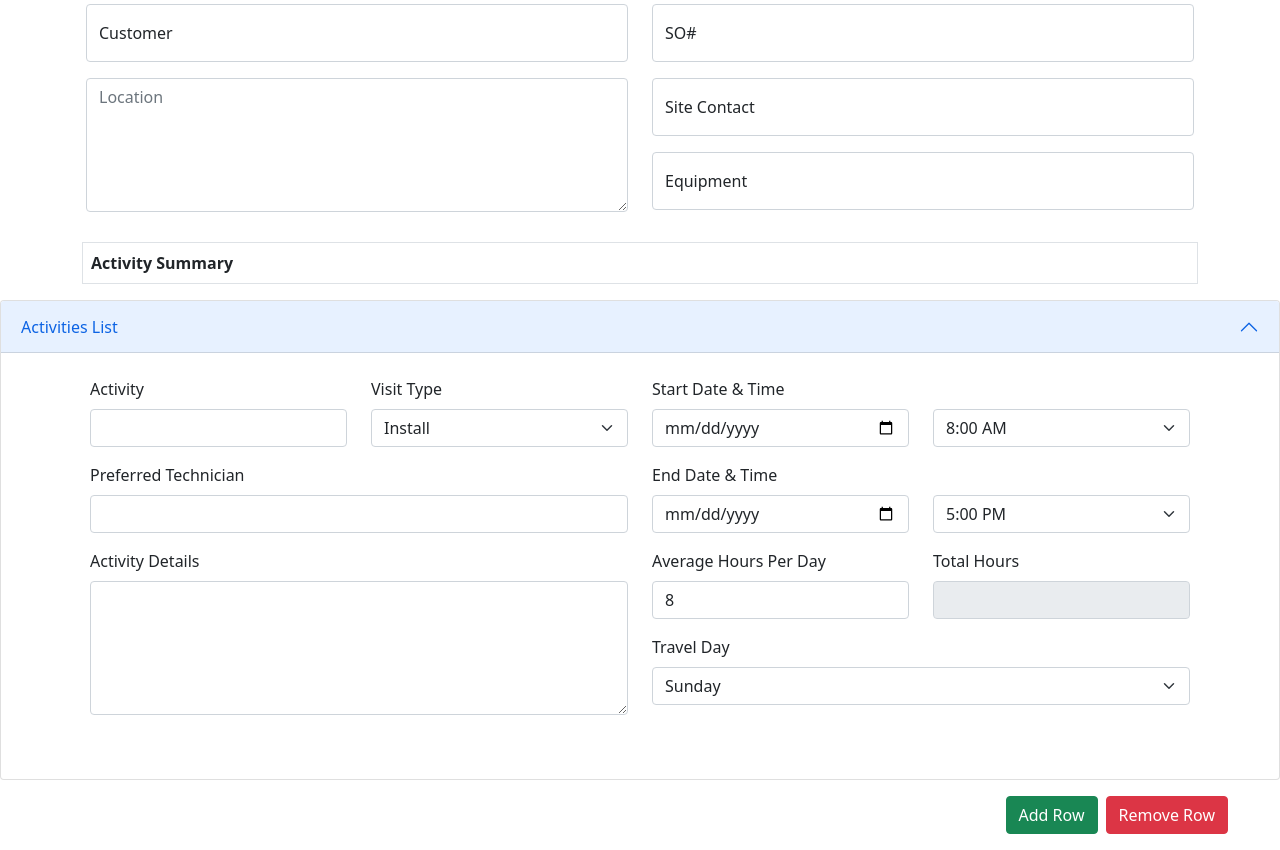
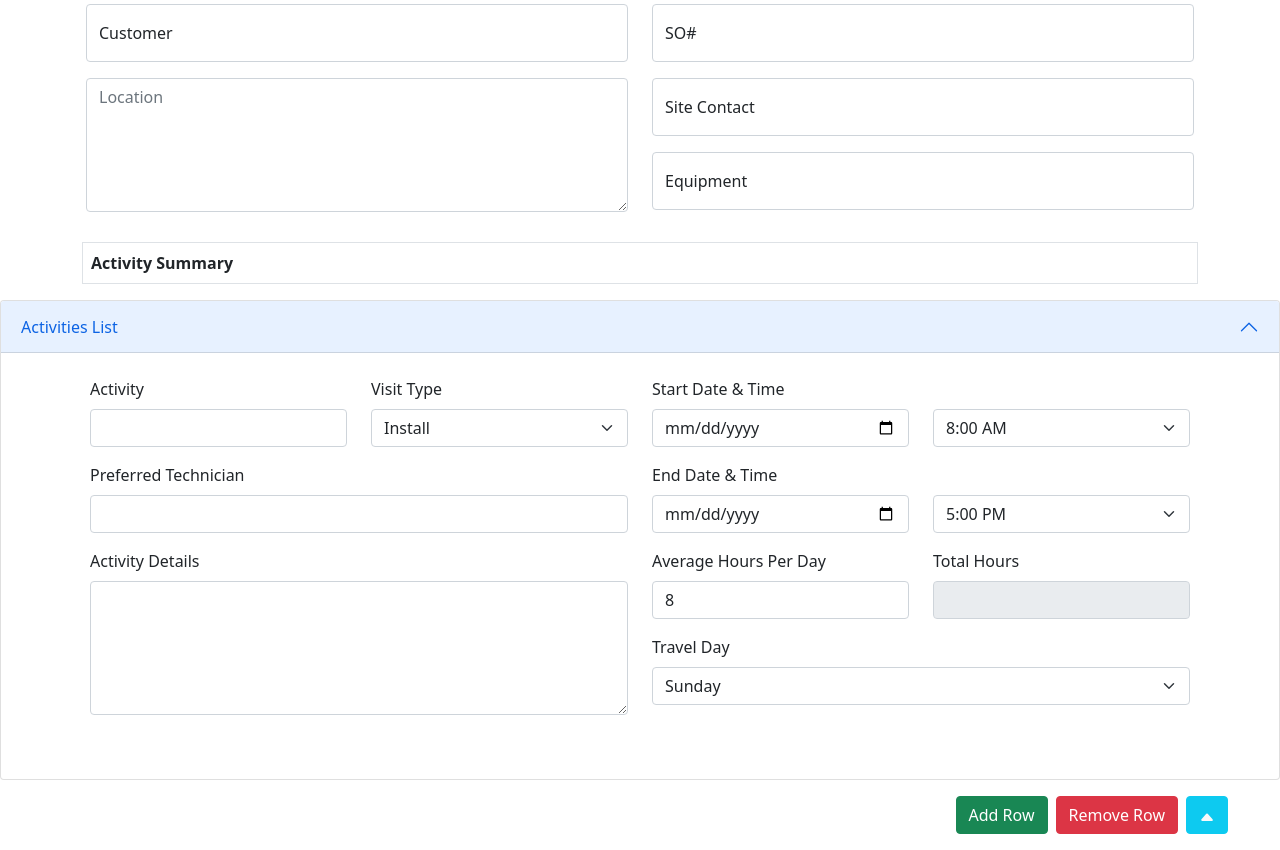
Before and after one commit to emekler0729/dna-installation-request, a plain HTML site: page index.html in a window 1280 px wide. Shown: the part 108-958 px from the top of the page. Drawn offline with nearby package versions, Linux system fonts and the light colour scheme.

Commit message:
Added return to top button at bottom of activity list.

```diff
--- a/index.html
+++ b/index.html
@@ -12,7 +12,7 @@
 </head>
 
 <body>
-    <nav class="navbar navbar-dark bg-dark mb-3">
+    <nav id="top" class="navbar navbar-dark bg-dark mb-3">
         <div class="container-fluid d-flex justify-content-center">
             <span class="navbar-brand mb-0 h1">Installation Scheduling Request</span>
         </div>
@@ -267,6 +267,12 @@
     <div class="controls d-flex justify-content-end pe-5 mb-3">
         <button class="btn btn-success mx-1 d-print-none" id="add-row">Add Row</button>
         <button class="btn btn-danger mx-1 d-print-none" id="remove-row">Remove Row</button>
+        <a href="#top" class="btn btn-info mx-1 d-print-none text-light" id="scroll-top"><svg
+                xmlns="http://www.w3.org/2000/svg" width="16" height="16" fill="currentColor"
+                class="bi bi-caret-up-fill" viewBox="0 0 16 16">
+                <path
+                    d="m7.247 4.86-4.796 5.481c-.566.647-.106 1.659.753 1.659h9.592a1 1 0 0 0 .753-1.659l-4.796-5.48a1 1 0 0 0-1.506 0z" />
+            </svg></a>
     </div>
     <!-- <div class="map">
         <a
```
